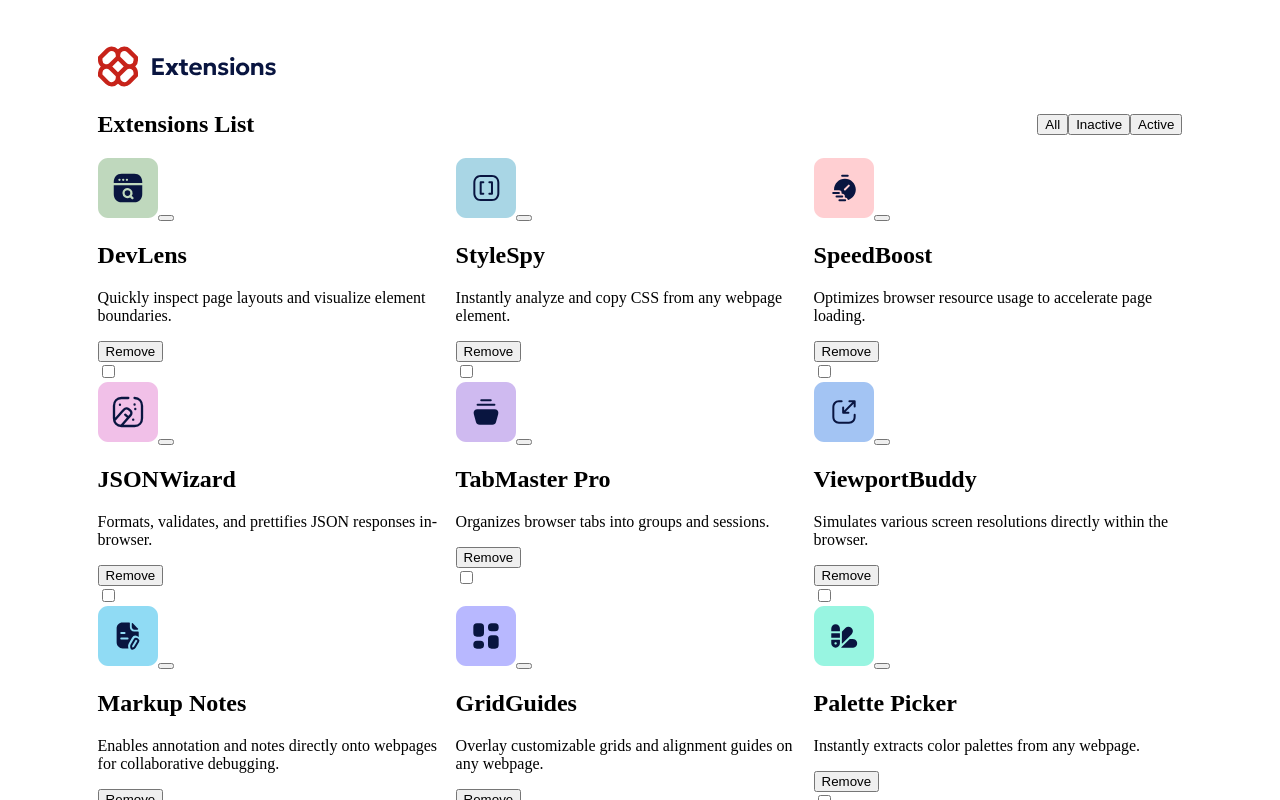
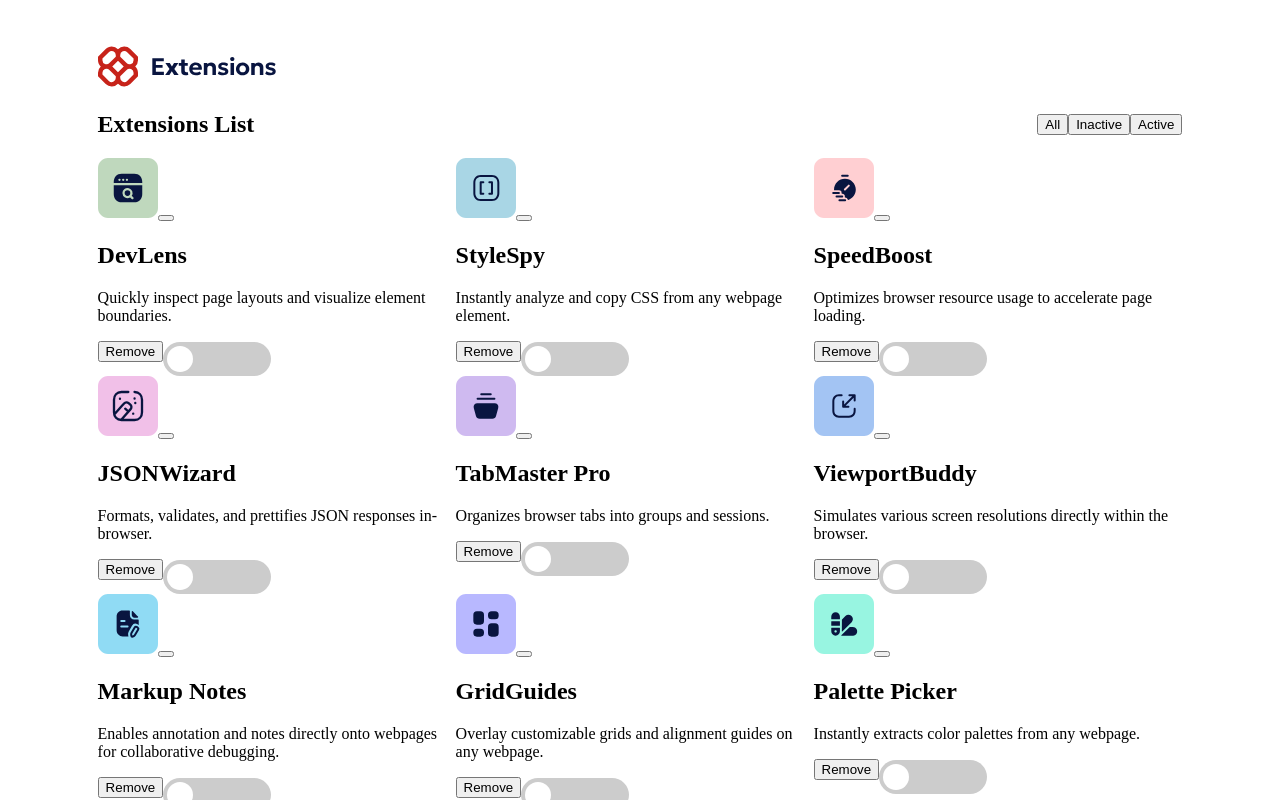
Before and after one commit to BYDINARES/Browser-extensions-manager-UI, a React (Vite) app in the folder browser-extensions-manager-ui/: page / in a window 1280 px wide. Shown: the top 800 px of the page. Built offline with nearby package versions, Linux system fonts and the light colour scheme.

Commit message:
Adding the a new toggle switch button

```diff
--- a/browser-extensions-manager-ui/src/components/Extensions.jsx
+++ b/browser-extensions-manager-ui/src/components/Extensions.jsx
@@ -12,10 +12,10 @@
       <div className="bottom">
         <button>Remove</button>
 
-        <div className="toggle-switch">
-          <input type="checkbox" id="check" />
-          <label htmlFor="check" className="empty-space"></label>
-        </div>
+        <label class="switch">
+          <input type="checkbox" />
+          <span class="slider round"></span>
+        </label>
       </div>
     </section>
   );
--- a/browser-extensions-manager-ui/src/main.css
+++ b/browser-extensions-manager-ui/src/main.css
@@ -17,4 +17,67 @@
   flex-direction: row;
   justify-content: space-between;
   align-items: center;
+}
+
+/*===================== The switch - the box around the slider ======================== */
+.switch {
+  position: relative;
+  display: inline-block;
+  width: 30%;
+  height: 34px;
+}
+
+/* Hide default HTML checkbox */
+.switch input {
+  opacity: 0;
+  width: 0;
+  height: 0;
+}
+
+/* The slider */
+.slider {
+  position: absolute;
+  cursor: pointer;
+  top: 0;
+  left: 0;
+  right: 0;
+  bottom: 0;
+  background-color: #ccc;
+  -webkit-transition: 0.4s;
+  transition: 0.4s;
+}
+
+.slider:before {
+  position: absolute;
+  content: "";
+  height: 26px;
+  width: 26px;
+  left: 4px;
+  bottom: 4px;
+  background-color: white;
+  -webkit-transition: 0.4s;
+  transition: 0.4s;
+}
+
+input:checked + .slider {
+  background-color: #e08a08;
+}
+
+input:focus + .slider {
+  box-shadow: 0 0 1px #e08a08;
+}
+
+input:checked + .slider:before {
+  -webkit-transform: translateX(26px);
+  -ms-transform: translateX(26px);
+  transform: translateX(26px);
+}
+
+/* Rounded sliders */
+.slider.round {
+  border-radius: 34px;
+}
+
+.slider.round:before {
+  border-radius: 50%;
 }/*# sourceMappingURL=main.css.map */
--- a/browser-extensions-manager-ui/src/styles/main.scss
+++ b/browser-extensions-manager-ui/src/styles/main.scss
@@ -19,3 +19,66 @@
   justify-content: space-between;
   align-items: center;
 }
+
+/*===================== The switch - the box around the slider ======================== */
+.switch {
+  position: relative;
+  display: inline-block;
+  width: 30%;
+  height: 34px;
+}
+
+/* Hide default HTML checkbox */
+.switch input {
+  opacity: 0;
+  width: 0;
+  height: 0;
+}
+
+/* The slider */
+.slider {
+  position: absolute;
+  cursor: pointer;
+  top: 0;
+  left: 0;
+  right: 0;
+  bottom: 0;
+  background-color: #ccc;
+  -webkit-transition: 0.4s;
+  transition: 0.4s;
+}
+
+.slider:before {
+  position: absolute;
+  content: "";
+  height: 26px;
+  width: 26px;
+  left: 4px;
+  bottom: 4px;
+  background-color: white;
+  -webkit-transition: 0.4s;
+  transition: 0.4s;
+}
+
+input:checked + .slider {
+  background-color: #e08a08;
+}
+
+input:focus + .slider {
+  box-shadow: 0 0 1px #e08a08;
+}
+
+input:checked + .slider:before {
+  -webkit-transform: translateX(26px);
+  -ms-transform: translateX(26px);
+  transform: translateX(26px);
+}
+
+/* Rounded sliders */
+.slider.round {
+  border-radius: 34px;
+}
+
+.slider.round:before {
+  border-radius: 50%;
+}
```
Also changed, not shown: 1 other file (tests, documents, lock files or other folders).
